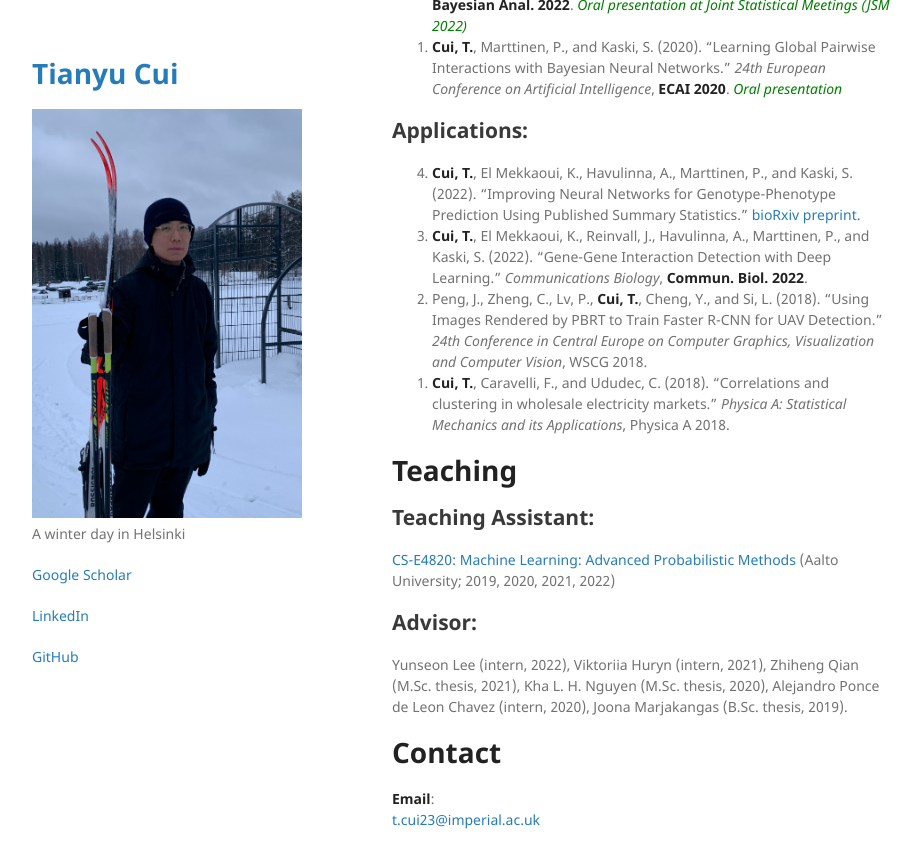
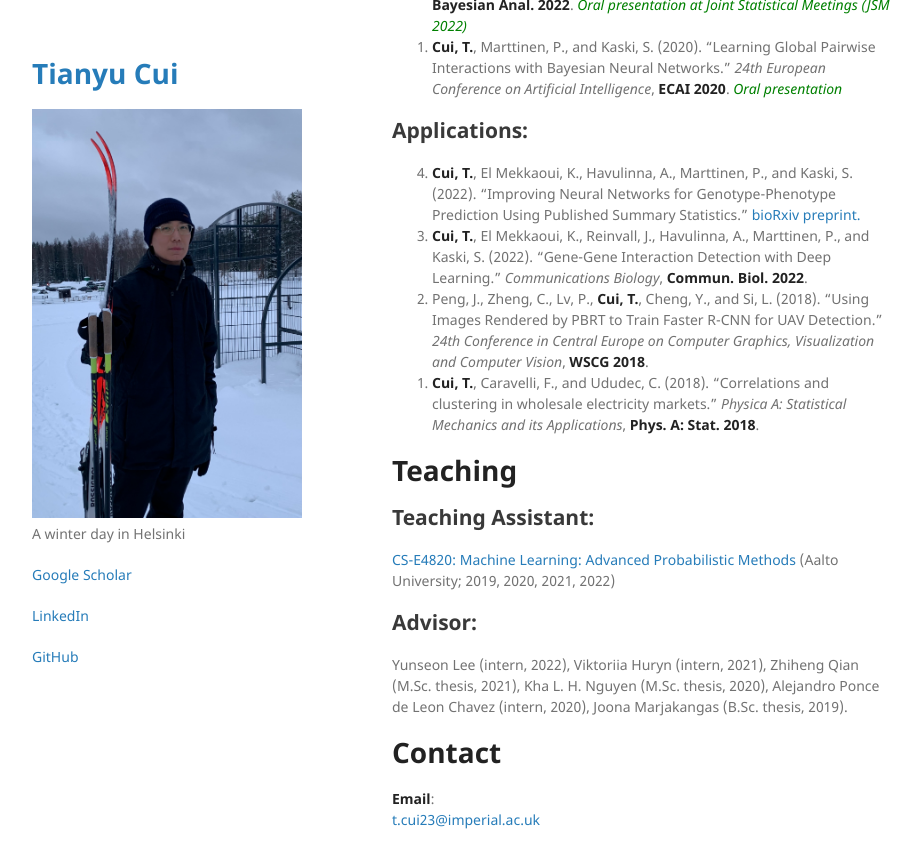
Before and after one commit to tycui/tycui.github.io, a Jekyll site: the page built from index.md, in a window 1280 px wide and 900 px high, scrolled down 690 px. Shown: the top 868 px of the window, without its empty margins (178-1099 px from the left). Built offline with Jekyll 4.4.1, drawn with Linux system fonts in a browser that asks for light colours; our own code applies the rules of GitHub Pages for plain Markdown files.

Commit message:
Update index.md

```diff
--- a/index.md
+++ b/index.md
@@ -20,8 +20,8 @@ His research interests are in deep learning and Bayesian modelling, with a parti
 ## Applications:
 0. **Cui, T.**, El Mekkaoui, K., Havulinna, A., Marttinen, P., and Kaski, S. (2022). "Improving Neural Networks for Genotype-Phenotype Prediction Using Published Summary Statistics." [bioRxiv preprint.](https://www.biorxiv.org/content/10.1101/2021.11.09.467937v1)
 0. **Cui, T.**, El Mekkaoui, K., Reinvall, J., Havulinna, A., Marttinen, P., and Kaski, S. (2022). "Gene-Gene Interaction Detection with Deep Learning." _Communications Biology_, **Commun. Biol. 2022**.
-0. Peng, J., Zheng, C., Lv, P., **Cui, T.**, Cheng, Y., and Si, L. (2018). "Using Images Rendered by PBRT to Train Faster R-CNN for UAV Detection." _24th Conference in Central Europe on Computer Graphics, Visualization and Computer Vision_, WSCG 2018.
-0. **Cui, T.**, Caravelli, F., and Ududec, C. (2018). "Correlations and clustering in wholesale electricity markets." _Physica A: Statistical Mechanics and its Applications_, Physica A 2018.
+0. Peng, J., Zheng, C., Lv, P., **Cui, T.**, Cheng, Y., and Si, L. (2018). "Using Images Rendered by PBRT to Train Faster R-CNN for UAV Detection." _24th Conference in Central Europe on Computer Graphics, Visualization and Computer Vision_, **WSCG 2018**.
+0. **Cui, T.**, Caravelli, F., and Ududec, C. (2018). "Correlations and clustering in wholesale electricity markets." _Physica A: Statistical Mechanics and its Applications_, **Phys. A: Stat. 2018**.
 {: reversed="reversed"}
 
 
```
